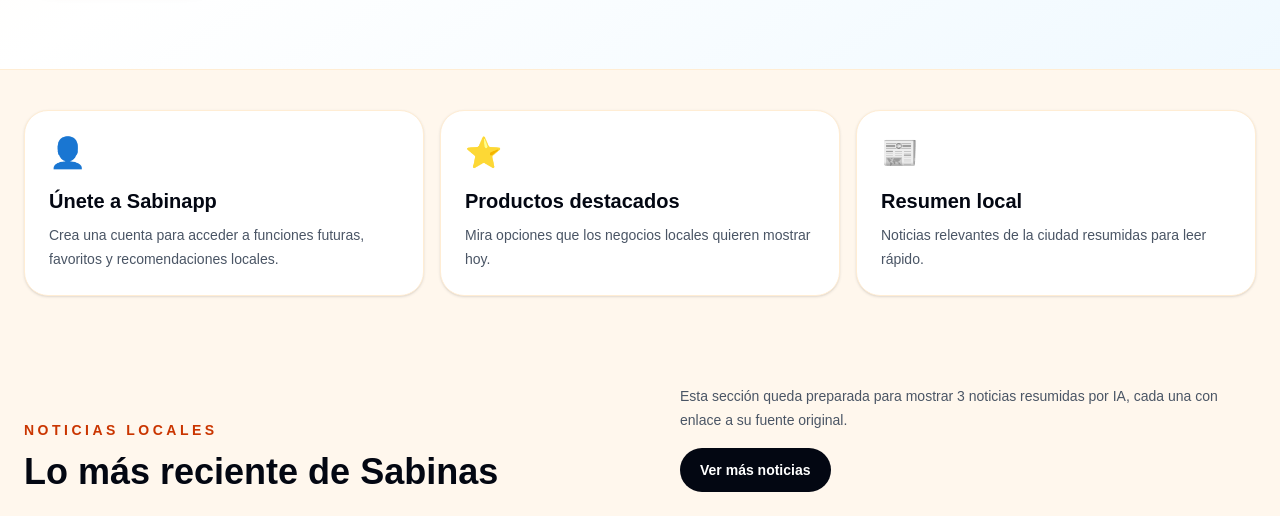
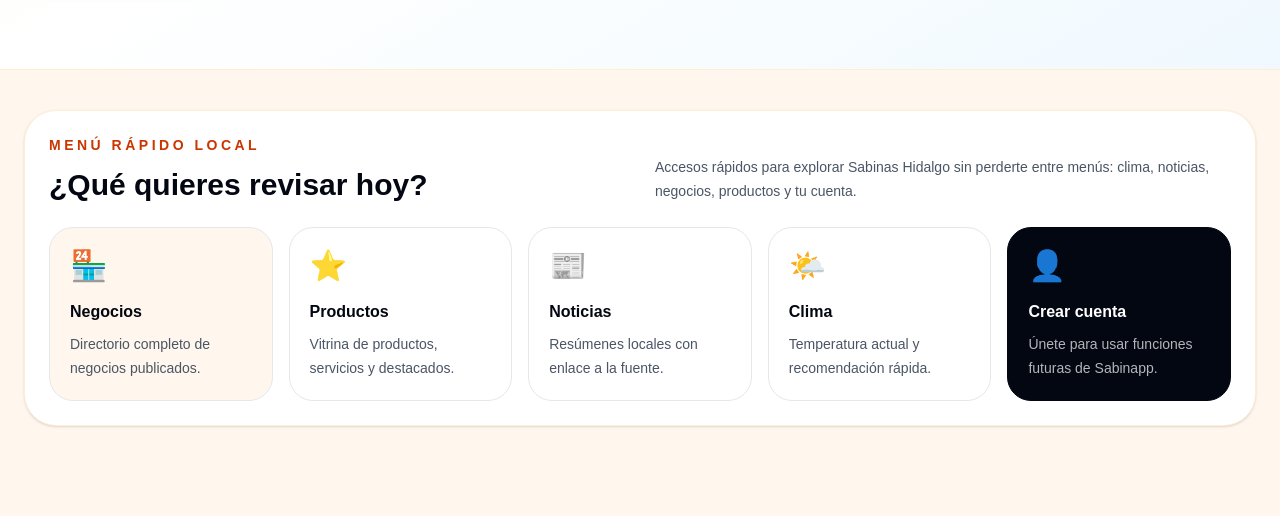
Before and after one commit to KriztRuiz/Sabinapp, a Next.js app: page / in a window 1280 px wide. Shown: the part 673-1189 px from the top of the page. Built offline with nearby package versions, Linux system fonts and the light colour scheme; no server answers; the database is empty.

Commit message:
Agrega menu rapido en portada local

```diff
--- a/app/page.tsx
+++ b/app/page.tsx
@@ -325,40 +325,86 @@
         </div>
       </section>
 
-      <section className="mx-auto grid max-w-7xl gap-4 px-6 py-10 md:grid-cols-3">
+      <section className="mx-auto max-w-7xl px-6 py-10">
+        <div className="rounded-[2rem] border border-orange-100 bg-white p-6 shadow-sm">
+          <div className="flex flex-col justify-between gap-4 md:flex-row md:items-end">
+            <div>
+              <p className="text-sm font-black uppercase tracking-[0.25em] text-orange-700">
+                Menú rápido local
+              </p>
+
+              <h2 className="mt-3 text-3xl font-black">
+                ¿Qué quieres revisar hoy?
+              </h2>
+            </div>
+
+            <p className="max-w-xl text-sm leading-6 text-gray-600">
+              Accesos rápidos para explorar Sabinas Hidalgo sin perderte entre
+              menús: clima, noticias, negocios, productos y tu cuenta.
+            </p>
+          </div>
+
+          <div className="mt-6 grid gap-4 sm:grid-cols-2 lg:grid-cols-5">
             <Link
-          href="/auth/sign-up"
-          className="rounded-3xl border border-orange-100 bg-white p-6 shadow-sm transition hover:-translate-y-1 hover:shadow-lg"
+              href="/negocios"
+              className="rounded-3xl border border-gray-200 bg-orange-50 p-5 transition hover:-translate-y-1 hover:border-orange-300 hover:shadow-lg"
             >
-          <span className="text-3xl">👤</span>
-          <h2 className="mt-4 text-xl font-black">Únete a Sabinapp</h2>
+              <span className="text-3xl">🏪</span>
+              <h3 className="mt-4 font-black">Negocios</h3>
               <p className="mt-2 text-sm leading-6 text-gray-600">
-            Crea una cuenta para acceder a funciones futuras, favoritos y
-            recomendaciones locales.
+                Directorio completo de negocios publicados.
               </p>
             </Link>
 
-        <a
-          href="#productos"
-          className="rounded-3xl border border-orange-100 bg-white p-6 shadow-sm transition hover:-translate-y-1 hover:shadow-lg"
+            <Link
+              href="/productos"
+              className="rounded-3xl border border-gray-200 bg-white p-5 transition hover:-translate-y-1 hover:border-orange-300 hover:shadow-lg"
             >
               <span className="text-3xl">⭐</span>
-          <h2 className="mt-4 text-xl font-black">Productos destacados</h2>
+              <h3 className="mt-4 font-black">Productos</h3>
               <p className="mt-2 text-sm leading-6 text-gray-600">
-            Mira opciones que los negocios locales quieren mostrar hoy.
+                Vitrina de productos, servicios y destacados.
               </p>
-        </a>
+            </Link>
 
-        <a
-          href="#noticias"
-          className="rounded-3xl border border-orange-100 bg-white p-6 shadow-sm transition hover:-translate-y-1 hover:shadow-lg"
+            <Link
+              href="/noticias"
+              className="rounded-3xl border border-gray-200 bg-white p-5 transition hover:-translate-y-1 hover:border-orange-300 hover:shadow-lg"
             >
               <span className="text-3xl">📰</span>
-          <h2 className="mt-4 text-xl font-black">Resumen local</h2>
+              <h3 className="mt-4 font-black">Noticias</h3>
               <p className="mt-2 text-sm leading-6 text-gray-600">
-            Noticias relevantes de la ciudad resumidas para leer rápido.
+                Resúmenes locales con enlace a la fuente.
               </p>
-        </a>
+            </Link>
+
+            <Link
+              href="/tiempo"
+              className="rounded-3xl border border-gray-200 bg-white p-5 transition hover:-translate-y-1 hover:border-orange-300 hover:shadow-lg"
+            >
+              <span className="text-3xl">🌤️</span>
+              <h3 className="mt-4 font-black">Clima</h3>
+              <p className="mt-2 text-sm leading-6 text-gray-600">
+                Temperatura actual y recomendación rápida.
+              </p>
+            </Link>
+
+            <Link
+              href={user ? "/dashboard" : "/auth/sign-up"}
+              className="rounded-3xl border border-gray-950 bg-gray-950 p-5 text-white transition hover:-translate-y-1 hover:bg-gray-800 hover:shadow-lg"
+            >
+              <span className="text-3xl">👤</span>
+              <h3 className="mt-4 font-black">
+                {user ? "Mi cuenta" : "Crear cuenta"}
+              </h3>
+              <p className="mt-2 text-sm leading-6 text-white/70">
+                {user
+                  ? "Entra a tu panel y administra tu actividad."
+                  : "Únete para usar funciones futuras de Sabinapp."}
+              </p>
+            </Link>
+          </div>
+        </div>
       </section>
 
       <section
```
Lines whose indentation alone changed are shown as unchanged.
